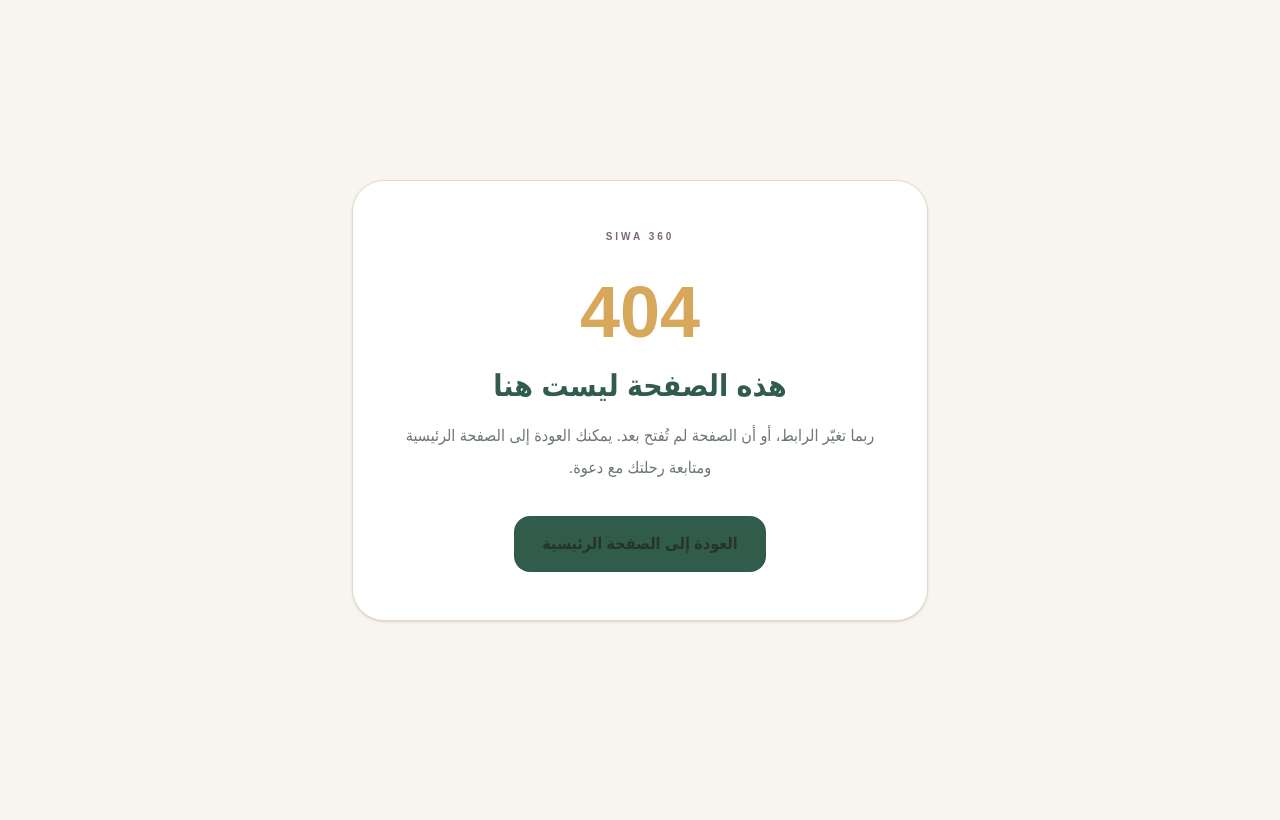
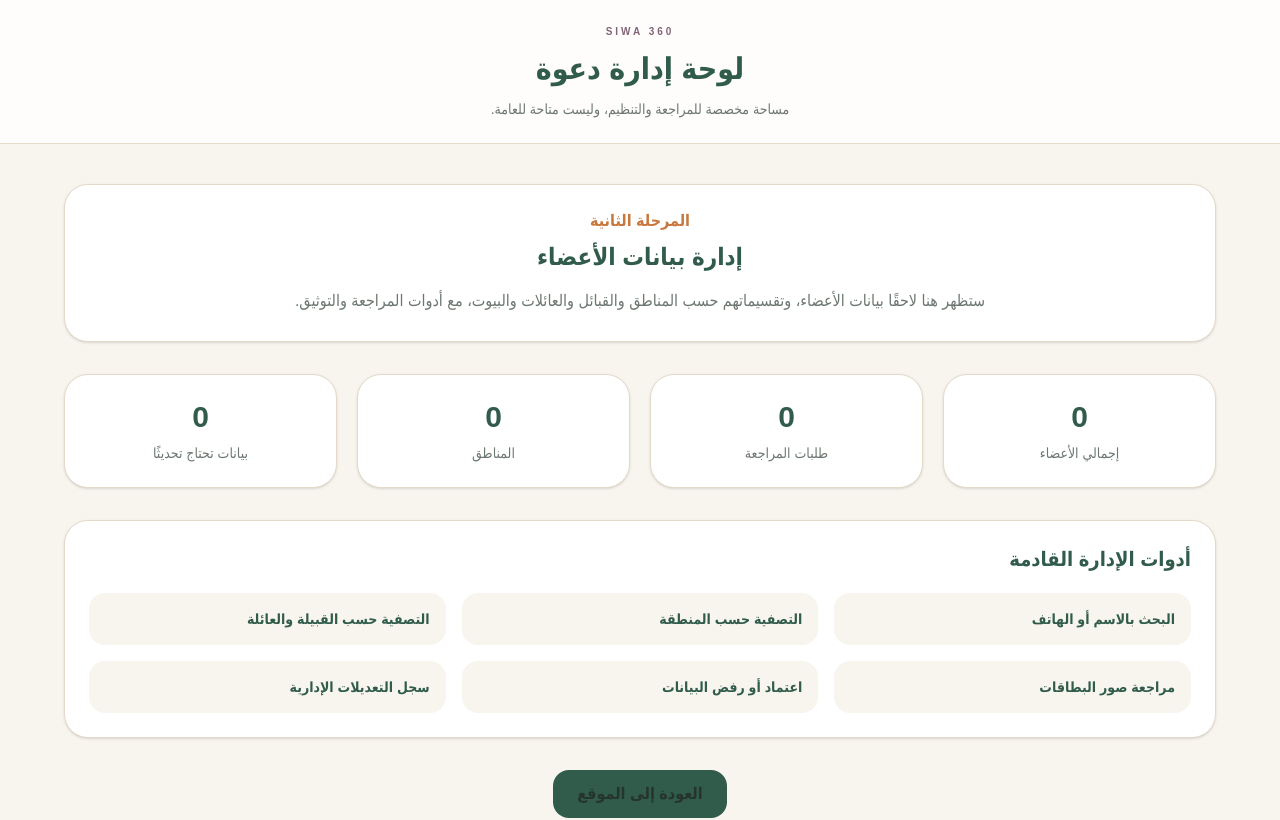
Before and after one commit to ibrahimsiwa/dawa-siwa, a Next.js app: page /admin in a window 1280 px wide. Before the commit this address had no page. Shown: the top 820 px of the page. Built offline with nearby package versions, Linux system fonts and the light colour scheme.

Commit message:
Create page.tsx

```diff
--- /dev/null
+++ b/app/admin/page.tsx
@@ -0,0 +1,100 @@
+import Link from "next/link";
+
+export default function AdminPage() {
+  return (
+    <main className="min-h-screen bg-[#f8f5ef]">
+      <header className="border-b border-[#e5dac9] bg-white/80">
+        <div className="container-page flex flex-col items-center justify-center gap-3 py-6 text-center">
+          <span className="text-[10px] font-bold uppercase tracking-[0.3em] text-[#806477]">
+            siwa 360
+          </span>
+
+          <h1 className="text-3xl font-bold text-[#315c4c]">
+            لوحة إدارة دعوة
+          </h1>
+
+          <p className="text-sm text-[#6c776f]">
+            مساحة مخصصة للمراجعة والتنظيم، وليست متاحة للعامة.
+          </p>
+        </div>
+      </header>
+
+      <div className="container-page py-10">
+        <div className="mx-auto max-w-6xl">
+          <div className="mb-8 rounded-3xl border border-[#e5dac9] bg-white p-6 text-center shadow-sm">
+            <p className="font-bold text-[#c9783d]">المرحلة الثانية</p>
+
+            <h2 className="mt-2 text-2xl font-bold text-[#315c4c]">
+              إدارة بيانات الأعضاء
+            </h2>
+
+            <p className="mt-3 leading-8 text-[#6c776f]">
+              ستظهر هنا لاحقًا بيانات الأعضاء، وتقسيماتهم حسب المناطق والقبائل
+              والعائلات والبيوت، مع أدوات المراجعة والتوثيق.
+            </p>
+          </div>
+
+          <div className="grid gap-5 sm:grid-cols-2 lg:grid-cols-4">
+            {[
+              ["0", "إجمالي الأعضاء"],
+              ["0", "طلبات المراجعة"],
+              ["0", "المناطق"],
+              ["0", "بيانات تحتاج تحديثًا"],
+            ].map(([number, label]) => (
+              <div
+                key={label}
+                className="rounded-3xl border border-[#e5dac9] bg-white p-6 text-center shadow-sm"
+              >
+                <p className="text-3xl font-bold text-[#315c4c]">{number}</p>
+                <p className="mt-2 text-sm text-[#6c776f]">{label}</p>
+              </div>
+            ))}
+          </div>
+
+          <div className="mt-8 rounded-3xl border border-[#e5dac9] bg-white p-6 shadow-sm">
+            <h2 className="text-xl font-bold text-[#315c4c]">
+              أدوات الإدارة القادمة
+            </h2>
+
+            <div className="mt-5 grid gap-4 sm:grid-cols-2 lg:grid-cols-3">
+              {[
+                "البحث بالاسم أو الهاتف",
+                "التصفية حسب المنطقة",
+                "التصفية حسب القبيلة والعائلة",
+                "مراجعة صور البطاقات",
+                "اعتماد أو رفض البيانات",
+                "سجل التعديلات الإدارية",
+              ].map((item) => (
+                <div
+                  key={item}
+                  className="rounded-2xl bg-[#f8f5ef] p-4 text-sm font-semibold text-[#315c4c]"
+                >
+                  {item}
+                </div>
+              ))}
+            </div>
+          </div>
+
+          <div className="mt-8 text-center">
+            <Link
+              href="/"
+              className="inline-flex rounded-2xl bg-[#315c4c] px-6 py-3 font-bold text-white transition hover:bg-[#234338]"
+            >
+              العودة إلى الموقع
+            </Link>
+          </div>
+        </div>
+      </div>
+
+      <footer className="bg-[#234338] py-7 text-center text-sm text-white/65">
+        <div className="container-page">
+          <p className="text-[10px] font-bold uppercase tracking-[0.3em] text-[#f4dba8]">
+            siwa 360
+          </p>
+
+          <p className="mt-3">لوحة إدارة دعوة</p>
+        </div>
+      </footer>
+    </main>
+  );
+}
```
